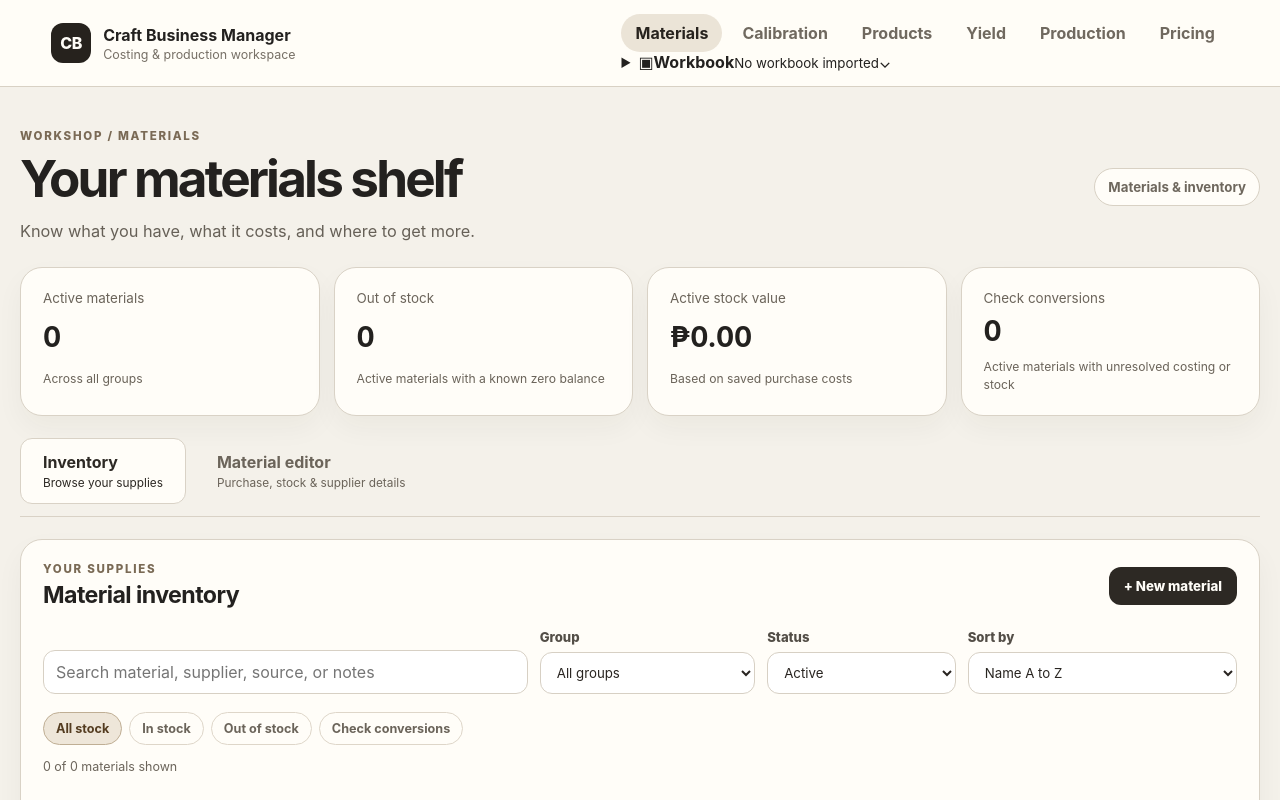
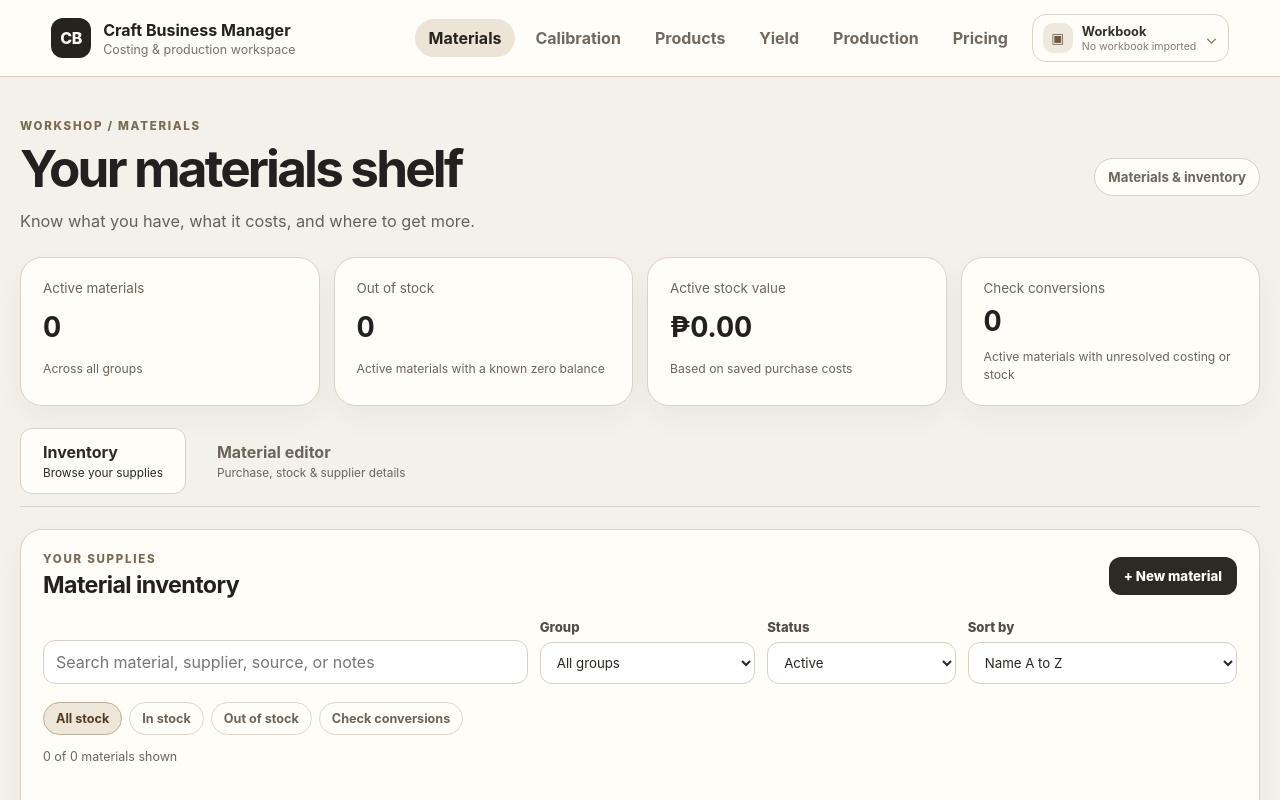
Before and after one commit to nhardbalansag/craft-business-manager, a React (Vite) app: page / in a window 1280 px wide. Shown: the top 800 px of the page. Built offline with nearby package versions, Linux system fonts and the light colour scheme.

Commit message:
style: add compact workbook tools popover

```diff
--- a/src/styles.css
+++ b/src/styles.css
@@ -41,7 +41,8 @@ button:disabled { cursor: not-allowed; opacity: .48; }
 }
 .brand-lockup div:last-child { display: grid; gap: 2px; }
 .brand-lockup span { color: #777066; font-size: .78rem; }
-.phase-nav { display: flex; align-items: center; gap: 6px; overflow-x: auto; }
+.app-header-actions { display: flex; align-items: center; gap: 10px; min-width: 0; }
+.phase-nav { display: flex; align-items: center; gap: 6px; overflow-x: auto; min-width: 0; }
 .nav-item {
   border: 0;
   border-radius: 999px;
@@ -51,6 +52,104 @@ button:disabled { cursor: not-allowed; opacity: .48; }
   font-weight: 700;
 }
 .nav-item.active { background: #ebe4d7; color: #27231e; }
+
+.workbook-tools { position: relative; flex: 0 0 auto; }
+.workbook-tools > summary { list-style: none; }
+.workbook-tools > summary::-webkit-details-marker { display: none; }
+.workbook-tools-trigger {
+  min-width: 190px;
+  display: grid;
+  grid-template-columns: auto minmax(0, 1fr) auto;
+  align-items: center;
+  gap: 9px;
+  padding: 8px 10px;
+  border: 1px solid #d8d1c4;
+  border-radius: 14px;
+  background: #fffdf8;
+  color: #4e4840;
+  cursor: pointer;
+  user-select: none;
+  transition: border-color .15s ease, box-shadow .15s ease, background .15s ease;
+}
+.workbook-tools-trigger:hover { border-color: #bcae9b; background: #fff; }
+.workbook-tools[open] > .workbook-tools-trigger {
+  border-color: #8d7459;
+  box-shadow: 0 0 0 3px rgba(141, 116, 89, .11);
+  background: #fff;
+}
+.workbook-tools-icon {
+  width: 30px;
+  height: 30px;
+  display: grid;
+  place-items: center;
+  border-radius: 10px;
+  background: #efe8dd;
+  color: #6a5947;
+  font-size: .86rem;
+}
+.workbook-tools-trigger-copy { display: grid; gap: 1px; min-width: 0; text-align: left; }
+.workbook-tools-trigger-copy strong { font-size: .8rem; color: #342f29; }
+.workbook-tools-trigger-copy small {
+  overflow: hidden;
+  text-overflow: ellipsis;
+  white-space: nowrap;
+  color: #847b70;
+  font-size: .66rem;
+}
+.workbook-tools-chevron { color: #847766; font-size: 1rem; transition: transform .15s ease; }
+.workbook-tools[open] .workbook-tools-chevron { transform: rotate(180deg); }
+.workbook-tools-popover {
+  position: absolute;
+  top: calc(100% + 10px);
+  right: 0;
+  width: min(980px, calc(100vw - 32px));
+  max-height: calc(100vh - 96px);
+  overflow: auto;
+  padding: 18px;
+  border: 1px solid #d6cec1;
+  border-radius: 22px;
+  background: #f8f4ed;
+  box-shadow: 0 24px 70px rgba(48, 39, 27, .2);
+  overscroll-behavior: contain;
+}
+.workbook-tools-popover-heading {
+  display: flex;
+  align-items: flex-start;
+  justify-content: space-between;
+  gap: 20px;
+  margin-bottom: 14px;
+  padding: 2px 2px 14px;
+  border-bottom: 1px solid #ddd4c7;
+}
+.workbook-tools-popover-heading h2 { margin: 4px 0 5px; font-size: 1.35rem; letter-spacing: -.025em; }
+.workbook-tools-popover-heading p:last-child {
+  margin: 0;
+  max-width: 620px;
+  color: #736b61;
+  font-size: .82rem;
+  line-height: 1.5;
+}
+.workbook-tools-current-file {
+  min-width: 190px;
+  max-width: 280px;
+  display: grid;
+  gap: 3px;
+  padding: 10px 12px;
+  border: 1px solid #ddd4c7;
+  border-radius: 12px;
+  background: #fffdf8;
+}
+.workbook-tools-current-file small { color: #8b8175; font-size: .66rem; font-weight: 800; text-transform: uppercase; letter-spacing: .05em; }
+.workbook-tools-current-file strong { overflow: hidden; text-overflow: ellipsis; white-space: nowrap; color: #3c352e; font-size: .78rem; }
+.workbook-tools-popover .workbook-persistence-status,
+.workbook-tools-popover .workbook-import-panel,
+.workbook-tools-popover .workbook-export-panel {
+  width: 100%;
+  margin: 0;
+  box-shadow: none;
+}
+.workbook-tools-popover .workbook-import-panel,
+.workbook-tools-popover .workbook-export-panel { margin-top: 12px; }
 
 .materials-workspace {
   width: min(1460px, calc(100% - 40px));
@@ -193,6 +292,12 @@ input:disabled { background: #eee9e0; color: #888075; }
 .list-footer { display: flex; justify-content: space-between; gap: 16px; padding: 13px 20px; background: #faf7f1; color: #898075; font-size: .75rem; }
 .sr-only { position: absolute; width: 1px; height: 1px; padding: 0; margin: -1px; overflow: hidden; clip: rect(0, 0, 0, 0); white-space: nowrap; border: 0; }
 
+@media (max-width: 1180px) {
+  .app-header { gap: 16px; }
+  .brand-lockup { min-width: 200px; }
+  .workbook-tools-trigger { min-width: 152px; }
+}
+
 @media (max-width: 1040px) {
   .materials-layout { grid-template-columns: 1fr; }
   .material-form { position: static; }
@@ -200,7 +305,18 @@ input:disabled { background: #eee9e0; color: #888075; }
 
 @media (max-width: 760px) {
   .app-header { align-items: flex-start; flex-direction: column; gap: 12px; }
-  .phase-nav { width: 100%; }
+  .app-header-actions { width: 100%; }
+  .phase-nav { width: auto; flex: 1 1 auto; }
+  .workbook-tools-trigger { min-width: 48px; width: 48px; grid-template-columns: 1fr; padding: 8px; }
+  .workbook-tools-trigger-copy,
+  .workbook-tools-chevron { display: none; }
+  .workbook-tools-icon { margin: 0 auto; }
+  .workbook-tools-popover { width: calc(100vw - 24px); right: 0; max-height: calc(100vh - 142px); padding: 12px; }
+  .workbook-tools-popover-heading { flex-direction: column; }
+  .workbook-tools-current-file { width: 100%; max-width: none; }
+  .workbook-tools-popover .workbook-persistence-status,
+  .workbook-tools-popover .workbook-import-panel,
+  .workbook-tools-popover .workbook-export-panel { width: 100%; }
   .materials-workspace { width: min(100% - 24px, 1460px); padding-top: 28px; }
   .page-heading-row { flex-direction: column; }
   .session-badge { align-self: flex-start; }
```
